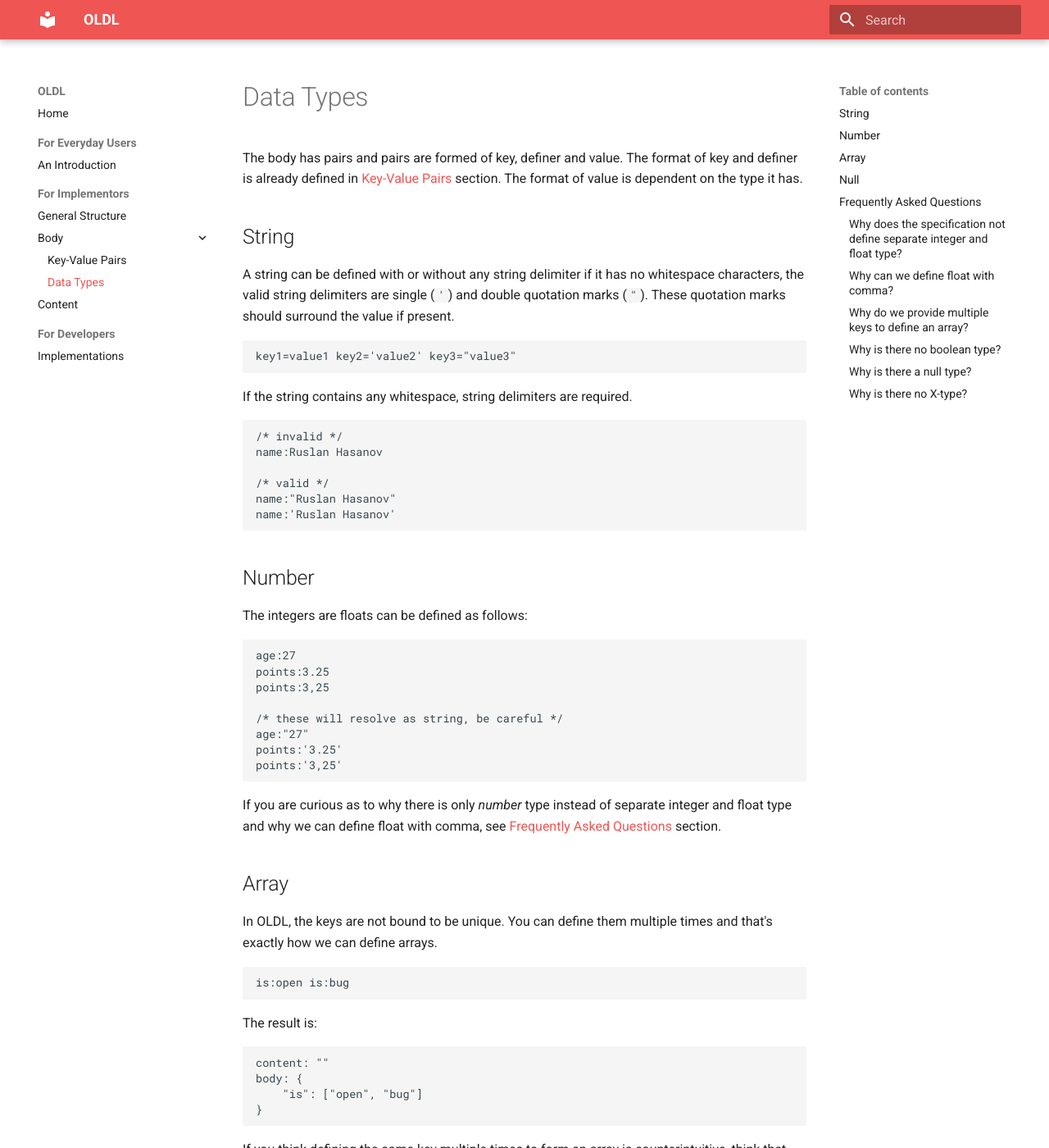
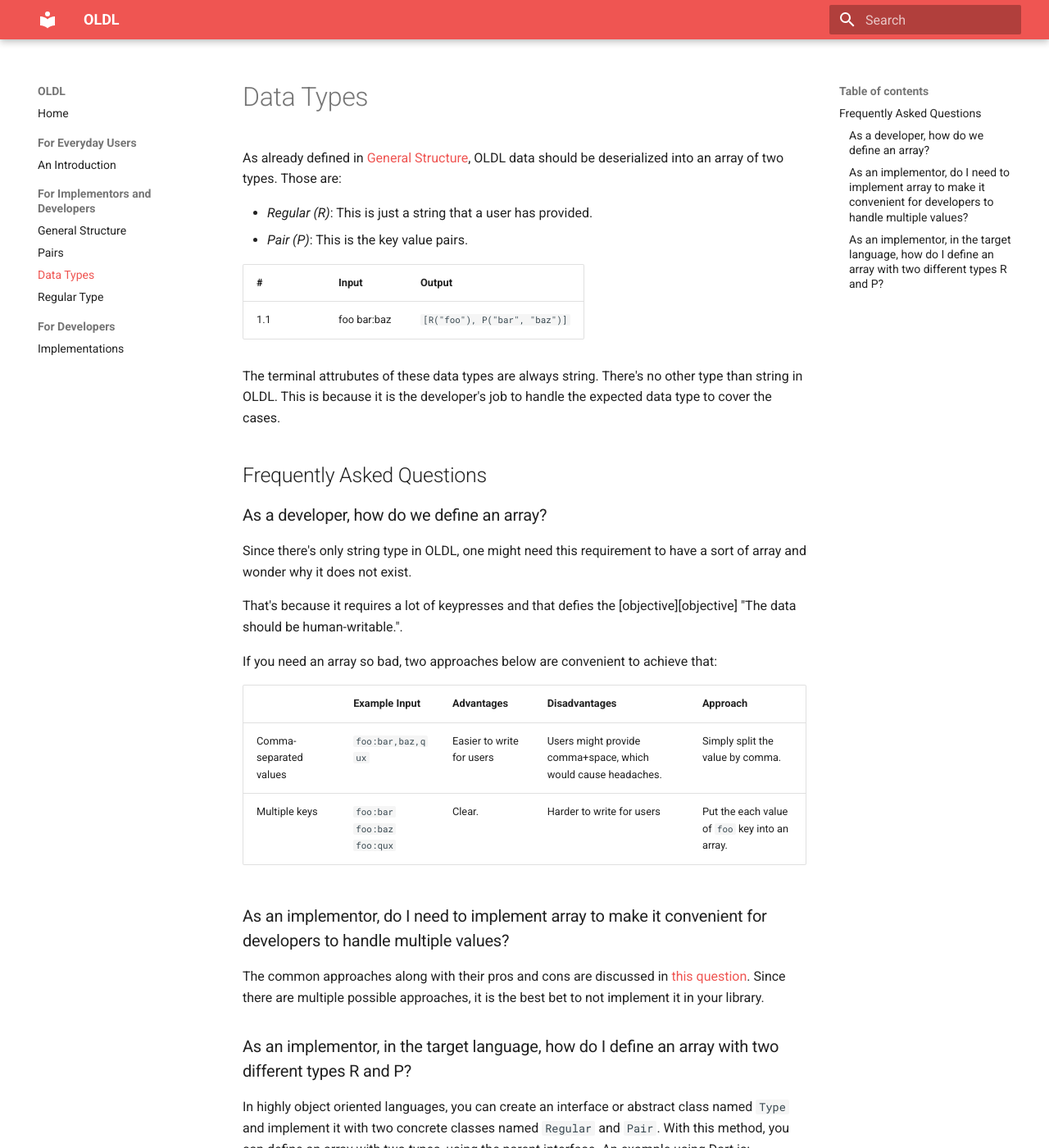
Before and after one commit to erayerdin/oldlspec, an MkDocs documentation site: the page built from docs/datatypes.md, in a window 1280 px wide and 1400 px high. Shown: the whole window at 82% size. Built offline with MkDocs 1.6.1 and Material for MkDocs 9.7.7, drawn with Linux system fonts in a browser that asks for light colours; some of the changed text lies outside the part shown.

Commit message:
refactored whole

````diff
--- a/docs/content.md
+++ /dev/null
@@ -1,42 +0,0 @@
-<!--
- oldl (c) by Eray Erdin
-
- oldl is licensed under a
- Creative Commons Attribution-ShareAlike 4.0 International License.
-
- You should have received a copy of the license along with this
- work. If not, see <http://creativecommons.org/licenses/by-sa/4.0/>.
--->
-
-# Content
-
-Content is the part of OLDL data where a user can provide some keywords or a whole sentence for developers to filter some content. An example is:
-
-```plain
-two guys fight each other type:action type:movie
-```
-
-In this case, the content is "two guys fight each other".
-
-## The Format of Content
-
-The content can be presented without any string delimiters.
-
-```plain
-wireless adapter type:"used"
-```
-
-Any characters can be used in content except, as you might have probably guessed, [the definer](keyvalue.md#definer-specification) in key-value pairs. In that case, string delimiters should be used for content.
-
-```plain
-"higurashi no naku koro ni: onikakushi" type:visual-novel
-```
-
-## The Order of Content
-
-The content can precede or succeed the body. The examples below have the same effect.
-
-```plain
-higurashi no naku koro ni type:visual-novel
-type:visual-novel higurashi no naku koro ni
-```
--- a/docs/datatypes.md
+++ b/docs/datatypes.md
@@ -10,124 +10,69 @@
 
 # Data Types
 
-The body has pairs and pairs are formed of key, definer and value. The format of key and definer is already defined in [Key-Value Pairs](keyvalue.md) section. The format of value is dependent on the type it has.
+As already defined in [General Structure](structure.md), OLDL data should be deserialized into an array of two types. Those are:
 
-## String
+ - *Regular (R)*: This is just a string that a user has provided.
+ - *Pair (P)*: This is the key value pairs.
 
-A string can be defined with or without any string delimiter if it has no whitespace characters, the valid string delimiters are single (`'`) and double quotation marks (`"`). These quotation marks should surround the value if present.
+| # | Input | Output |
+|---|---|---|
+| 1.1 | foo bar:baz | `[R("foo"), P("bar", "baz")]` |
 
-```plain
-key1=value1 key2='value2' key3="value3"
+The terminal attrubutes of these data types are always string. There's no other type than string in OLDL. This is because it is the developer's job to handle the expected data type to cover the cases.
+
+## Frequently Asked Questions
+
+### As a developer, how do we define an array?
+
+Since there's only string type in OLDL, one might need this requirement to have a sort of array and wonder why it does not exist.
+
+That's because it requires a lot of keypresses and that defies the [objective][objective] "The data should be human-writable.".
+
+If you need an array so bad, two approaches below are convenient to achieve that:
+
+| | Example Input | Advantages | Disadvantages | Approach |
+|---|---|---|---|---|
+| Comma-separated values | `foo:bar,baz,qux` | Easier to write for users | Users might provide comma+space, which would cause headaches. | Simply split the value by comma.
+| Multiple keys | `foo:bar foo:baz foo:qux` | Clear. | Harder to write for users | Put the each value of `foo` key into an array. |
+
+### As an implementor, do I need to implement array to make it convenient for developers to handle multiple values?
+
+The common approaches along with their pros and cons are discussed in [this question](datatypes.md#how-do-we-define-an-array). Since there are multiple possible approaches, it is the best bet to not implement it in your library.
+
+### As an implementor, in the target language, how do I define an array with two different types R and P?
+
+In highly object oriented languages, you can create an interface or abstract class named `Type` and implement it with two concrete classes named `Regular` and `Pair`. With this method, you can define an array with two types, using the parent interface. An example using Dart is:
+
+```dart
+// A super-class.
+abstract class Type {
+    // ...
+}
+
+// A concrete class that extends `Type`.
+class RegularType extends Type {
+    // ...
+}
+
+// A concrete class that extends `Type`.
+class PairType extends Type {
+    // ...
+}
+
+// ... later in code ...
+
+final List<Type> output  [Regular(), Pair()];
 ```
 
-If the string contains any whitespace, string delimiters are required.
+If the target language has value-based enums as in Rust, you can simply use them. A Rust example would be:
 
-```plain
-/* invalid */
-name:Ruslan Hasanov
-
-/* valid */
-name:"Ruslan Hasanov"
-name:'Ruslan Hasanov'
-```
-
-## Number
-
-The integers are floats can be defined as follows:
-
-```plain
-age:27
-points:3.25
-points:3,25
-
-/* these will resolve as string, be careful */
-age:"27"
-points:'3.25'
-points:'3,25'
-```
-
-If you are curious as to why there is only *number* type instead of separate integer and float type and why we can define float with comma, see [Frequently Asked Questions][faq] section.
-
-## Array
-
-In OLDL, the keys are not bound to be unique. You can define them multiple times and that's exactly how we can define arrays.
-
-```plain
-is:open is:bug
-```
-
-The result is:
-
-```plain
-content: ""
-body: {
-    "is": ["open", "bug"]
+```rust
+enum Type {
+    Regular(String),
+    Pair(String, String),
 }
 ```
 
-If you think defining the same key multiple times to form an array is counterintuitive, think that some other way (like separating with comma) should be the method or this requires a lot of keypresses, which is a no-go for mobile, see [Frequently Asked Questions][faq].
-
-## Null
-
-In [Key-Value Pairs](keyvalue.md) section, we have said *values are optional*. So user can provide only key and definer to provide a null value.
-
-```plain
-is-open: is-issue:
-```
-
-The result is:
-
-```
-content: ""
-body: {
-    "is-open": null,
-    "is-issue": null,
-}
-```
-
-If you think why we should need a null type in the first place, you can refer to related [Frequently Asked Questions][faq] section.
-
-## Frequently Asked Questions
-
-### Why does the specification not define separate integer and float type?
-
-As we discussed in [Objectives][objectives], *the data should be friendly for any user*. A developer can make sense of integer and float distinction but everyday user might not be aware of that.
-
-This distinction can be made in implementation in a language anyway so it is left to implementation developers to deserialize the number type into float or integer in their programming languages.
-
-### Why can we define float with comma?
-
-As we discussed in [Objectives][objectives], *the data should be friendly for any user*. In some locales, the default for decimal separator is comma or an everyday user got accustomed to using comma instead of dot.
-
-### Why do we provide multiple keys to define an array?
-
-At first, it might be counterintuitive to define arrays with defining keys multiple times because it requires a lot of keypresses and that defies the [objective][objective] "The data should be human-writable.".
-
-A better approach you might come up with is to separate the values with commas or something similiar like `key:value1,value2` which would result in `{"key":["value1", "value2"]}`.
-
-In current version of OLDL, the data above will result in `{"key": "value1,value2"}`, which is actually a string. The proposed approach would conflict with String type, which is not desired in this case.
-
-An implementation user can come up with a parsing solution anyway. They can parse `value1,value2` with [a simple split method like in Python](https://docs.python.org/3/library/stdtypes.html#str.split) to turn it into an array if this is the behavior they'd like.
-
-### Why is there no boolean type?
-
-A boolean type would, again, conflict with a string type without delimiters. Also, four or five keypresses would be too much if the data contained more than one boolean type. The thing is, the same behavior can be achieved by not checking the values, but validating the existence of a key in the body.
-
-For example, instead of defining `bug=true`, an implementation user might check `is-bug` key in body. In case of presence, the developer would implement the `true` behavior.
-
-### Why is there a null type?
-
-As discussed in [Why is there no boolean type?](datatypes.md#why-is-there-no-boolean-type), in some cases, what's important for a developer could be to check whether a specific key exists, like `is-bug`. In that case, user would only provide `is-bug:` as an input, which is `null`, but what's important is not the value of `is-bug`, it is whether it exists or not.
-
-### Why is there no X-type?
-
-This question can mean anything. However, as mentioned in the [objectives][objectives], "the data should be friendly for any user".
-
-For example, you might think some kind of datetime data type should exist in OLDL [just like TOML](https://toml.io/en/v1.0.0#offset-date-time). However, datetime itself has its formats like [RFC 3339](https://tools.ietf.org/html/rfc3339), which is cumbersome to write for user.
-
-Or you might think some human-readable names could be present such as "now", "yesterday" or "5 days ago" or "tomorrow" even, but that only complicates things for implementation developers. On the other hand, this can be, again, post-processed implementation user.
-
-We think the types we have at hand now are just enough for implementation developers, implementation users and end users.
-
 [faq]: datatypes.md#frequently-asked-questions
 [objectives]: index.md#objectives
--- a/docs/keyvalue.md
+++ /dev/null
@@ -1,90 +0,0 @@
-<!--
- oldl (c) by Eray Erdin
-
- oldl is licensed under a
- Creative Commons Attribution-ShareAlike 4.0 International License.
-
- You should have received a copy of the license along with this
- work. If not, see <http://creativecommons.org/licenses/by-sa/4.0/>.
--->
-
-# Key-Value Pairs
-
-The body contains key-value pairs seen as below:
-
-```plain
-key1:value1 key2:value2
-```
-
-```plain
-content: ""
-body: {
-    "key1": "value1",
-    "key2": "value2",
-}
-```
-
-A pair contains three parts: (i) key, (ii) definer, which is colon character, and (iii) value. The key and definer are required while the value is optional.
-
-```plain
-/* valid examples */
-key:value
-key:
-
-/* invalid examples */
-key
-:value
-```
-
-Each pair should be separated with more than one whitespace characters except, of course, the newline character.
-
-!!! warning
-    The examples below will be written in multiple lines for easier understanding. OLDL, hence the name, does not contain more than one line.
-
-```plain
-/* valid examples */
-key1:value1 key2:value2
-key1:value1    key2:value2 /* four space */
-key1:value1    key2:value2 /* consider this as a tab */
-
-/* invalid examples */
-key1:value1key2:value2
-```
-
-## Key Specification
-
-Keys can contain more than one numeric, alphanumeric, dash (`-`) and underscore (`_`) characters. It cannot contain other than these, like whitespaces or string delimiters.
-
-```plain
-/* valid examples */
-key:value
-key1:value
-1key:value
-1st-key:value
-1st_key:value
-_key:value
--key:value
-key_:value
-key-:value
-
-/* invalid examples */
-my key: value
-"my key":value
-```
-## Definer Specification
-
-Definer is a single colon (`:`) character. It cannot contain any whitespace around it.
-
-```plain
-/* valid example */
-key:value
-
-/* invalid examples */
-key: value
-key :value
-key : value
-```
-
-## Value Specification
-
-The format of value is defined by its type. See [data types](datatypes.md) section.
--- /dev/null
+++ b/docs/pairs.md
@@ -0,0 +1,39 @@
+<!--
+ oldl (c) by Eray Erdin
+
+ oldl is licensed under a
+ Creative Commons Attribution-ShareAlike 4.0 International License.
+
+ You should have received a copy of the license along with this
+ work. If not, see <http://creativecommons.org/licenses/by-sa/4.0/>.
+-->
+
+# Pairs
+
+Pairs are the definitions of a key and a value separated by a colon (:) sign.
+
+```plain
+foo:bar
+```
+
+In this example, the key of this pair is `foo` and the value of this pair is `bar`.
+
+**Pairs should not have whitespaces ever.** Below explains it:
+
+| # | Input | Output |
+|---|---|---|
+| 1.1 | foo bar:baz | `[R("foo"), P("bar", "baz")]` |
+| 1.2 | foo:bar baz | `[P("foo", "bar"), R("baz")]` |
+
+This also covers the colon, it should never have whitespace around it:
+
+| # | Input | Output |
+|---|---|---|
+| 1.3 | foo: bar baz:qux | `[R("foo: bar"), P("baz", "qux")]` |
+
+The pairs also should fill both key and value. If only key or only value is provided, these should be deserialized as regular.
+
+| # | Input | Output |
+|---|---|---|
+| 2.1 | foo: bar:baz | `[R("foo:"), P("bar", "baz")]` |
+| 2.2 | foo:bar :baz | `[P("foo", "bar"), R(":baz")]` |
--- /dev/null
+++ b/docs/regular.md
@@ -0,0 +1,23 @@
+<!--
+ oldl (c) by Eray Erdin
+
+ oldl is licensed under a
+ Creative Commons Attribution-ShareAlike 4.0 International License.
+
+ You should have received a copy of the license along with this
+ work. If not, see <http://creativecommons.org/licenses/by-sa/4.0/>.
+-->
+
+# Regular Type
+
+Anything that's not a pair is a regular type. Regular type instances can be at the start, end or in the middle of OLDL data.
+
+| Input | Output |
+| ----- | ------ |
+| lorem ipsum:dolor sit amet:consectetur adipiscing | `[R("lorem"), P("ipsum", "dolor"), R("sit"), P("amet", "consectetur"), R("adipiscing")]` |
+
+Regulars should not be splitted by spaces. They should be grouped. In the example below, "dolor sit" part should not be considered two different regular instances, it should be parsed as one regular instance.
+
+| Input | Output |
+| ----- | ------ |
+| lorem:ipsum dolor sit amet:consectetur | `[P("lorem", "ipsum"), R("dolor sit"), P("amet", "consectetur")]` |
--- a/mkdocs.yml
+++ b/mkdocs.yml
@@ -27,11 +27,10 @@ nav:
   - Home: index.md
   - For Everyday Users:
       - An Introduction: everydayusers.md
-  - For Implementors:
+  - For Implementors and Developers:
       - General Structure: structure.md
-      - Body:
-          - Key-Value Pairs: keyvalue.md
-          - Data Types: datatypes.md
-      - Content: content.md
+      - Pairs: pairs.md
+      - Data Types: datatypes.md
+      - Regular Type: regular.md
   - For Developers:
       - Implementations: implementations.md
````
Also changed, not shown: docs/structure.md (+11 -18 lines).
